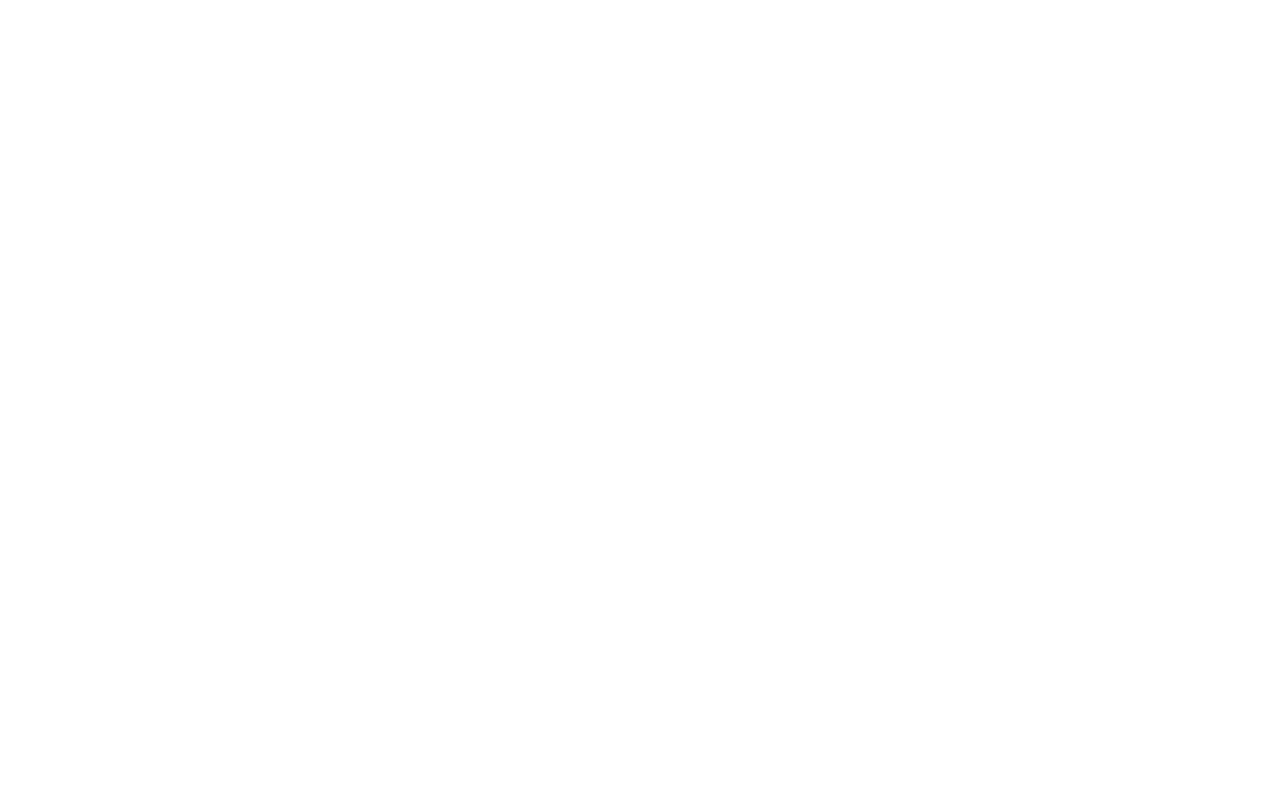
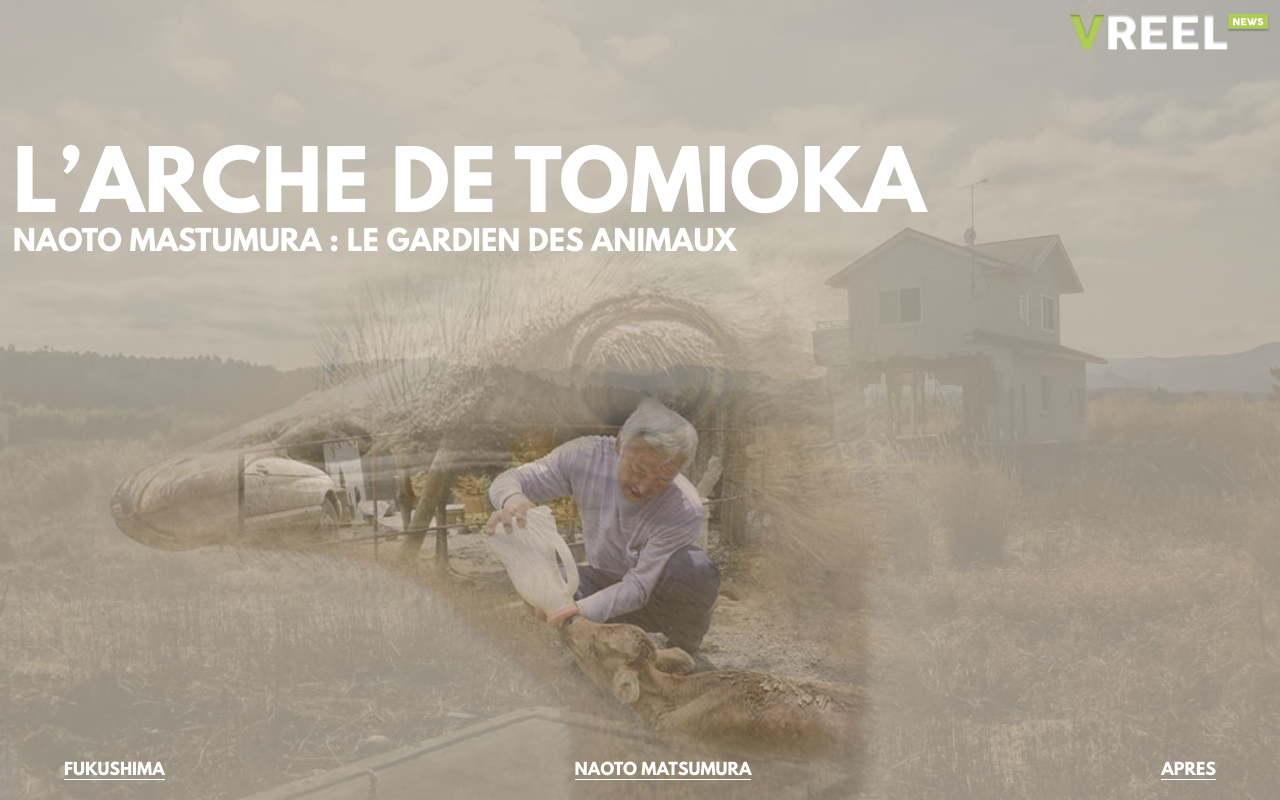
Before and after one commit to JulianRomana/WebDoc-Naoto, a Nuxt app: page /menu in a window 1280 px wide. Before the commit this address had no page. Built offline with nearby package versions, Linux system fonts and the light colour scheme.

Commit message:
menu vue

```diff
--- /dev/null
+++ b/pages/chapitre2.vue
@@ -0,0 +1,131 @@
+ <template>
+  <div>
+ <section id="secondScreen" class="secondScreen">
+      <span>
+        {{ msg }}
+      </span>
+      <div class="Title">
+        <h1>NAOTO MATSUMURA</h1>
+        <p>20 min</p>
+        <p
+          class="description"
+        >Un webdocumentaire narrant le parcours </br> d’un homme revenu vivre dans son village </br> irradié.</p>
+      </div>
+      <div class="previous" v-on:click="previousScreen">
+        <img src="../static/images/arrow2.svg">
+        <p>AVANT</p>
+      </div>
+      <div class="play">
+        <div>
+          <img src="../static/images/line.svg">
+          <img src="../static/images/arrow2.svg">
+        </div>
+        <p>Commencer l'expèrience</p>
+      </div>
+      <div class="Skip">
+        <img src="../static/images/arrow2.svg">
+        <p>FUKUSHIMA</p>
+      </div>
+    </section>
+  </div>
+</template>
+<style lang="scss" scoped>
+
+.secondScreen {
+  background-image: url("../static/images/pic01.jpg");
+  background-size: cover;
+  height: 100vh;
+  display: flex;
+  justify-content: center;
+  align-items: center;
+  color: white;
+
+  span {
+    font-family: League spartan;
+    position: absolute;
+    top: 20px;
+    left: 20px;
+  }
+  .Title {
+    z-index: 1;
+    font-family: League spartan;
+    h1 {
+      font-size: 50px;
+    }
+    p {
+      font-family: Roboto;
+      font-size: 20px;
+    }
+  }
+   .Skip {
+    z-index: 1;
+    color: white;
+    font-family: League spartan;
+    position: absolute;
+    bottom: 5%;
+    right: 5%;
+    display: flex;
+    justify-content: center;
+    align-items: center;
+
+    img {
+      padding-right: 25px;
+    }
+  }
+}
+.secondScreen::before {
+  content: "";
+  display: block;
+  width: 100vw;
+  height: 100vh;
+  background-color: rgba(0, 0, 0, 0.541);
+  position: absolute;
+  z-index: 0;
+}
+.invisible {
+  display: none;
+}
+.previous {
+  z-index: 1;
+  color: white;
+  font-family: League spartan;
+  position: absolute;
+  bottom: 5%;
+  left: 5%;
+  display: flex;
+  justify-content: center;
+  align-items: center;
+
+  img {
+    padding-right: 25px;
+  }
+}
+.play {
+  z-index: 1;
+  position: absolute;
+  bottom: 5%;
+  display: flex;
+  flex-direction: row;
+  align-items: flex-end;
+  font-family: RobotoMedium;
+  padding-left: 6%;
+
+  div {
+    display: flex;
+    flex-direction: column;
+  }
+  p {
+    padding-bottom: 18px;
+    padding-left: 20px;
+  }
+  img:nth-child(1) {
+    padding-bottom: 20px;
+    height: 180px;
+  }
+}
+.links {
+  font-size: 20px;
+  color: black;
+  text-decoration: underline;
+}
+</style>
--- a/pages/index.vue
+++ b/pages/index.vue
@@ -1,42 +1,15 @@
 <template>
   <div>
     <section id="firstScreen" class="firstScreen">
-      <div class="byeTitle">
-        <h1>FUKUSHIMA</h1>
-        <p>NAOTO MATSUMURA : LE GARDIEN DES ANIMAUX</p>
+      <div class="Title">
+        <h1>L’ARCHE DE TOMIOKA</h1>
+        <p>NAOTO MASTUMURA : LE GARDIEN DES ANIMAUX</p>
       </div>
-      <div class="Skip" v-on:click="nextScreen">
+      <nuxt-link class="Skip" to="/menu">
         <img src="../static/images/arrow.svg">
         <p>PASSER L'INTRO</p>
-      </div>
+      </nuxt-link>
       <video src="../assets/videos/intro_webdoc.mp4" autoplay></video>
-    </section>
-    <section id="secondScreen" class="secondScreen invisible">
-      <span>
-        {{ msg }}
-      </span>
-      <div class="Title">
-        <h1>NAOTO MATSUMURA</h1>
-        <p>20 min</p>
-        <p
-          class="description"
-        >Un webdocumentaire narrant le parcours </br> d’un homme revenu vivre dans son village </br> irradié.</p>
-      </div>
-      <div class="previous" v-on:click="previousScreen">
-        <img src="../static/images/arrow2.svg">
-        <p>AVANT</p>
-      </div>
-      <div class="play">
-        <div>
-          <img src="../static/images/line.svg">
-          <img src="../static/images/arrow2.svg">
-        </div>
-        <p>Commencer l'expèrience</p>
-      </div>
-      <div class="Skip">
-        <img src="../static/images/arrow2.svg">
-        <p>FUKUSHIMA</p>
-      </div>
     </section>
   </div>
 </template>
@@ -52,6 +25,47 @@ export default {};
   align-items: center;
   justify-content: space-between;
   height: 100vh;
+  .Title {
+    z-index: 1;
+    position: absolute;
+    left: 1vw;
+    top: 150px;
+    font-family: League spartan;
+    color: white;
+    animation: filterOut 2s forwards;
+    animation-delay: 4s;
+    h1 {
+      font-size: 80px;
+    }
+    p {
+      font-size: 28px;
+    }
+  }
+  .Skip {
+    z-index: 1;
+    color: white;
+    font-family: League spartan;
+    position: absolute;
+    bottom: 5%;
+    right: 5%;
+    display: flex;
+    justify-content: center;
+    align-items: center;
+    text-decoration: none;
+
+    img {
+      padding-right: 25px;
+    }
+  }
+  video {
+    position: fixed;
+    top: 50%;
+    left: 50%;
+    min-width: 100%;
+    min-height: 100%;
+    transform: translateX(-50%) translateY(-50%);
+    z-index: -3;
+  }
 }
 .firstScreen::before {
   content: "";
@@ -64,128 +78,6 @@ export default {};
   animation: filterOut 2s forwards;
   animation-delay: 4s;
 }
-.secondScreen {
-  background-image: url("../static/images/pic01.jpg");
-  background-size: cover;
-  height: 100vh;
-  display: flex;
-  justify-content: center;
-  align-items: center;
-  color: white;
-
-  span {
-    font-family: League spartan;
-    position: absolute;
-    top: 20px;
-    left: 20px;
-  }
-  .Title {
-    z-index: 1;
-    font-family: League spartan;
-    h1 {
-      font-size: 50px;
-    }
-    p {
-      font-family: Roboto;
-      font-size: 20px;
-    }
-  }
-}
-.secondScreen::before {
-  content: "";
-  display: block;
-  width: 100vw;
-  height: 100vh;
-  background-color: rgba(0, 0, 0, 0.541);
-  position: absolute;
-  z-index: 0;
-}
-.invisible {
-  display: none;
-}
-.byeTitle {
-  z-index: 1;
-  position: absolute;
-  right: 10vw;
-  top: 300px;
-  font-family: League spartan;
-  color: white;
-  animation: filterOut 2s forwards;
-  animation-delay: 4s;
-  h1 {
-    font-size: 90px;
-  }
-  p {
-    font-size: 22px;
-  }
-}
-.Skip {
-  z-index: 1;
-  color: white;
-  font-family: League spartan;
-  position: absolute;
-  bottom: 5%;
-  right: 5%;
-  display: flex;
-  justify-content: center;
-  align-items: center;
-
-  img {
-    padding-right: 25px;
-  }
-}
-.previous {
-  z-index: 1;
-  color: white;
-  font-family: League spartan;
-  position: absolute;
-  bottom: 5%;
-  left: 5%;
-  display: flex;
-  justify-content: center;
-  align-items: center;
-
-  img {
-    padding-right: 25px;
-  }
-}
-.play {
-  z-index: 1;
-  position: absolute;
-  bottom: 5%;
-  display: flex;
-  flex-direction: row;
-  align-items: flex-end;
-  font-family: RobotoMedium;
-  padding-left: 6%;
-
-  div {
-  display: flex;
-  flex-direction: column;
-  }
-  p {
-    padding-bottom: 18px;
-    padding-left: 20px;
-  }
-  img:nth-child(1) {
-    padding-bottom: 20px;
-    height: 180px;
-  }
-}
-video {
-  position: fixed;
-  top: 50%;
-  left: 50%;
-  min-width: 100%;
-  min-height: 100%;
-  transform: translateX(-50%) translateY(-50%);
-  z-index: -3;
-}
-.links {
-  font-size: 20px;
-  color: black;
-  text-decoration: underline;
-}
 @keyframes filterOut {
   from {
     opacity: 1;
@@ -196,28 +88,3 @@ video {
   }
 }
 </style>
-<script>
-export default {
-  data: function() {
-    return {
-    invisible: false,
-    msg: "L'ARCHE DE TOMIOKA"
-    }
-  },
-  methods: {
-    nextScreen() {
-      let screen = document.getElementById("firstScreen");
-      let screen2 = document.getElementById("secondScreen");
-      screen.classList.add("invisible");
-      screen2.classList.remove("invisible");
-    },
-    previousScreen() {
-      let screen = document.getElementById("secondScreen");
-      let screen2 = document.getElementById("firstScreen");
-      screen.classList.add("invisible");
-      screen2.classList.remove("invisible");
-      console.log("lourd")
-    }
-  }
-};
-</script>
--- /dev/null
+++ b/pages/menu.vue
@@ -0,0 +1,62 @@
+<template>
+  <div>
+    <section id="menuScreen" class="menuScreen">
+      <img class="logo" src="../static/images/logo.png">
+      <div class="menuTitle">
+        <h1>L’ARCHE DE TOMIOKA</h1>
+        <p>NAOTO MASTUMURA : LE GARDIEN DES ANIMAUX</p>
+      </div>
+      <ul>
+        <li>FUKUSHIMA</li>
+        <li>NAOTO MATSUMURA</li>
+        <li>APRES</li>
+      </ul>
+    </section>
+  </div>
+</template>
+<style scoped lang="scss">
+.menuScreen {
+  background-image: url("../static/images/menuFond.jpg");
+  background-size: cover;
+  background-position: center;
+  height: 100vh;
+  width: 100vw;
+
+  .logo {
+    width: 200px;
+    position: absolute;
+    right: 10px;
+  }
+  .menuTitle {
+    position: absolute;
+    left: 1vw;
+    top: 150px;
+    font-family: League spartan;
+    color: white;
+    h1 {
+      font-size: 80px;
+    }
+    p {
+      font-size: 28px;
+    }
+  }
+  ul {
+    text-align: center;
+    display: flex;
+    justify-content: space-between;
+    align-items: flex-end;
+    position: absolute;
+    left: 5%;
+    bottom: 20px;
+    width: 90%;
+    color: white;
+    font-family: League spartan;
+    li {
+      border-bottom: 1px solid;
+    }
+  }
+}
+</style>
+<script>
+export default {};
+</script>
```
Also changed, not shown: static/images/logo.png (added), static/images/menuFond.jpg (added).
